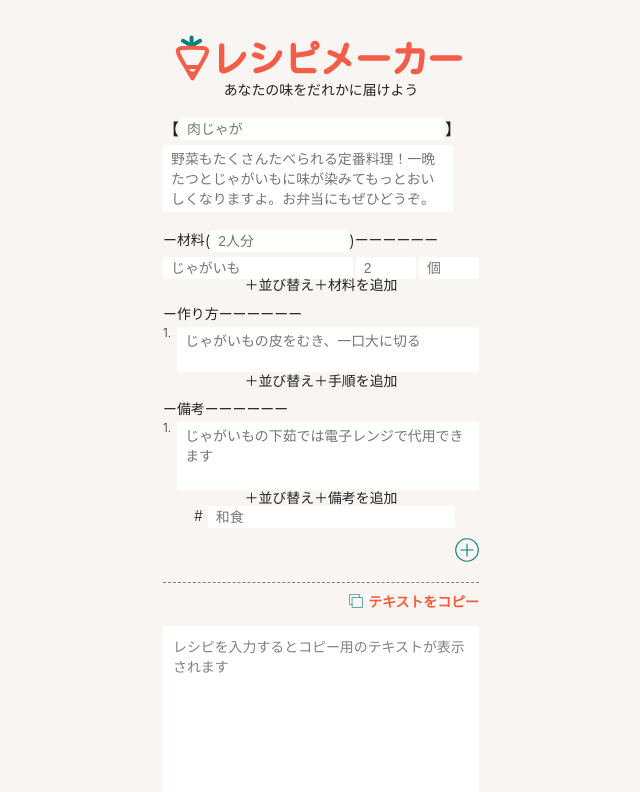
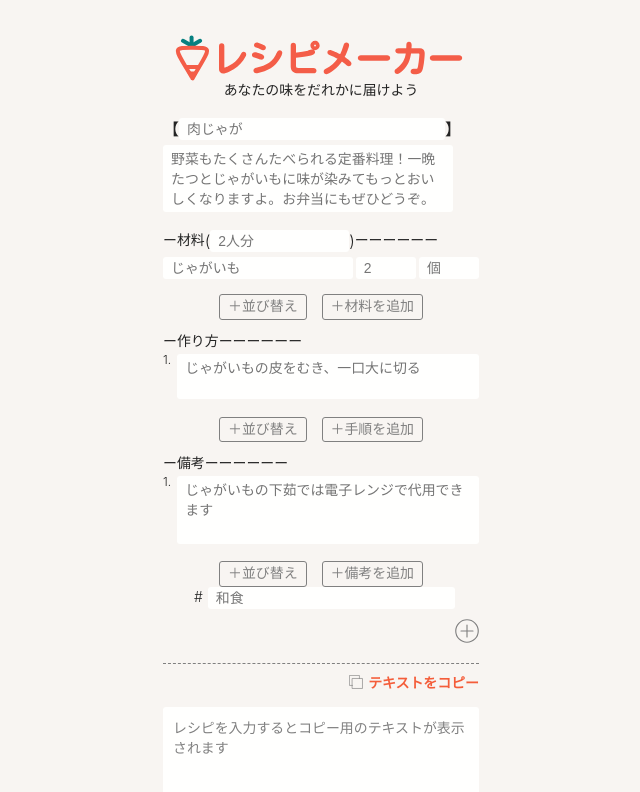
Before and after one commit to YukiAmakawa/RecipeFormatter, a Vue app: page / in a window 1280 px wide. Shown: the top 792 px of the page, without its empty margins (319-959 px from the left). Built offline with nearby package versions, Linux system fonts and the light colour scheme.

Commit message:
fix: 並び替えボタンのcssをcommonに追加

```diff
--- a/src/assets/css/common.scss
+++ b/src/assets/css/common.scss
@@ -85,6 +85,24 @@ a {
   -webkit-transition: 0.3s ease-in-out;
   transition: 0.3s ease-in-out;
 }
+
+// 並び替え・削除ボタンのcss
+
+.wrap-button {
+  width: 100%;
+  margin-top: 15px;
+  color: gray;
+  span {
+    padding: 5px 8px;
+    border: 1px solid gray;
+    border-radius: 3px;
+    cursor: pointer;
+  }
+  span + span {
+    margin-left: 15px;
+  }
+}
+
 .icon {
   width: 24px;
   height: 24px;
@@ -99,7 +117,7 @@ svg {
   svg {
     circle,
     path {
-      stroke: #078080;
+      stroke: gray;
       stroke-width: 3px;
     }
   }
```
